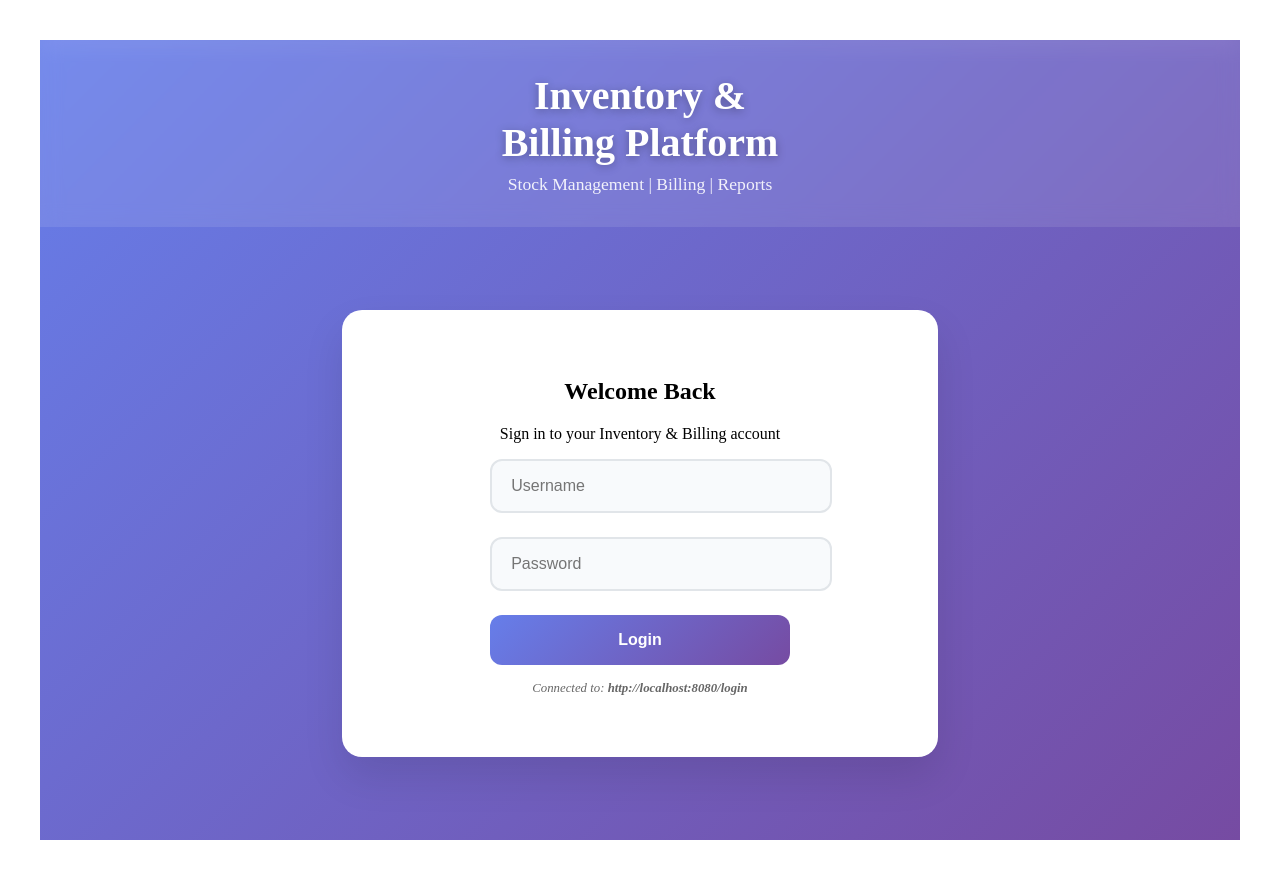
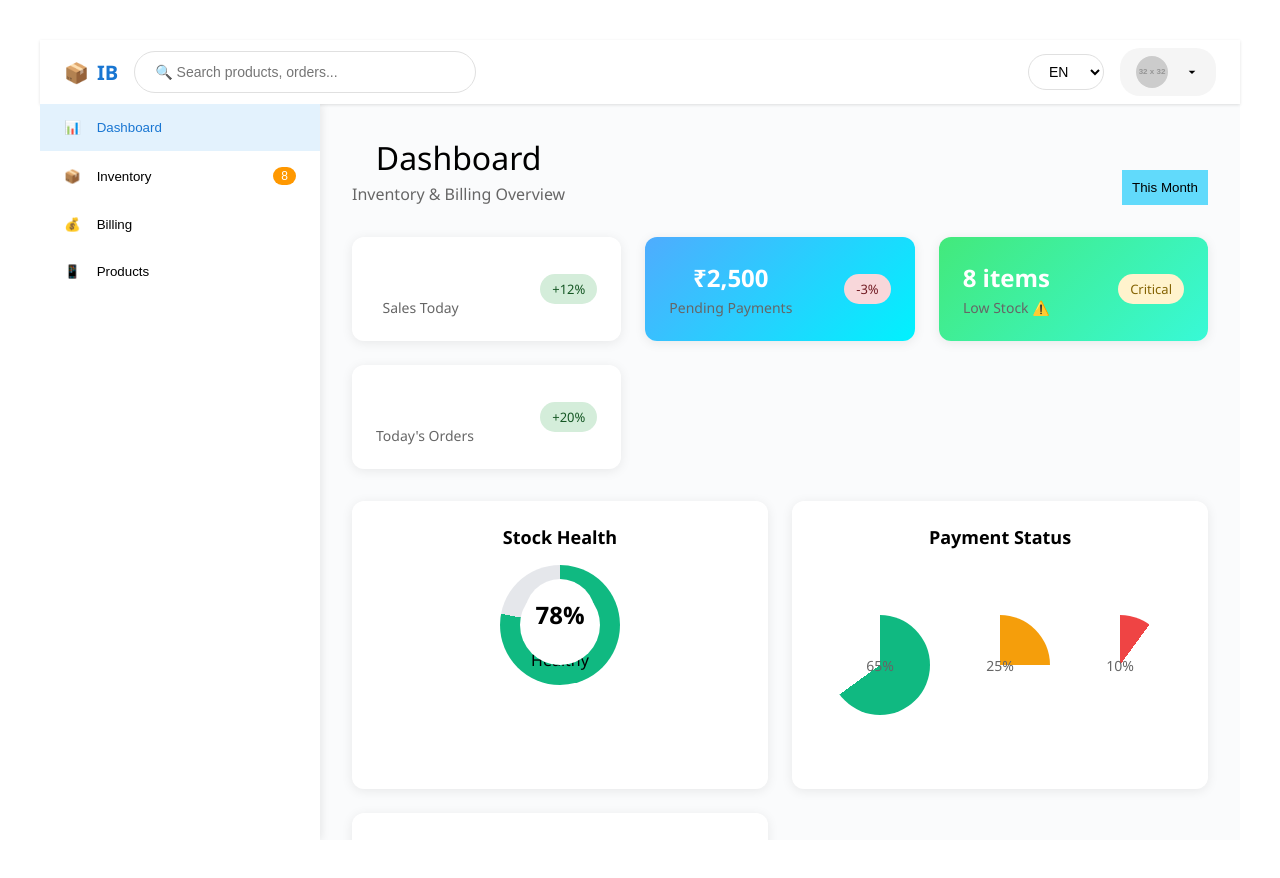
Before and after one commit to uddhavdawale/ibfrontend, a React (Vite) app: page / in a window 1280 px wide. Built offline with nearby package versions, Linux system fonts and the light colour scheme.

Commit message:
modified dashboard

```diff
--- a/src/Dashboard/Dashboard.css
+++ b/src/Dashboard/Dashboard.css
@@ -1,195 +1,321 @@
-.dashboard-container {
-  padding: 0;
-  min-height: 100vh;
-  background: #f8fafc;
+/* Material Design Dashboard - Perfect Screenshot Match */
+.dashboard {
+  height: 100vh;
+  display: flex;
+  flex-direction: column;
+  font-family: 'Segoe UI', Roboto, sans-serif;
+  background: #fafbfc;
 }
 
-.dashboard-header {
+/* Top Bar */
+.top-bar {
+  height: 64px;
+  background: white;
   display: flex;
   align-items: center;
-  gap: 1rem;
-  padding: 1.5rem 2rem;
-  background: white;
-  box-shadow: 0 2px 10px rgba(0,0,0,0.1);
-  position: sticky;
-  top: 0;
-  z-index: 10;
+  padding: 0 24px;
+  box-shadow: 0 1px 3px rgba(0,0,0,0.12);
+  gap: 16px;
+  flex-shrink: 0;
 }
 
-.logo h1 {
-  margin: 0;
-  color: #667eea;
-  font-size: 1.8rem;
-  font-weight: 700;
+.logo {
+  display: flex;
+  align-items: center;
+  gap: 8px;
+  font-size: 20px;
+  font-weight: 600;
+  color: #1976d2;
 }
 
-.search-bar {
-  flex: 1;
-  max-width: 400px;
+.top-search input {
+  padding: 12px 20px;
+  border: 1px solid #e0e0e0;
+  border-radius: 24px;
+  width: 300px;
+  font-size: 14px;
 }
 
-.search-bar input {
-  width: 100%;
-  padding: 0.8rem 1rem;
-  border: 2px solid #e1e5e9;
-  border-radius: 25px;
-  font-size: 1rem;
-  transition: border-color 0.3s ease;
+.top-actions {
+  margin-left: auto;
+  display: flex;
+  align-items: center;
+  gap: 16px;
 }
 
-.search-bar input:focus {
-  outline: none;
-  border-color: #667eea;
+.language-btn {
+  padding: 8px 16px;
+  border: 1px solid #e0e0e0;
+  border-radius: 20px;
+  background: white;
+  font-size: 14px;
 }
 
-.header-right {
+.user-profile {
   display: flex;
   align-items: center;
-  gap: 1rem;
+  gap: 8px;
+  padding: 8px 16px;
+  border-radius: 20px;
+  background: #f5f5f5;
+  cursor: pointer;
+  transition: all 0.2s;
 }
 
-.profile span {
-  font-weight: 500;
-  color: #333;
-  padding: 0.5rem 1rem;
-  background: #f0f4f8;
-  border-radius: 20px;
+.user-profile:hover {
+  background: #e3f2fd;
 }
 
-.language-selector select {
-  padding: 0.5rem 1rem;
-  border: 1px solid #ddd;
-  border-radius: 8px;
-  background: white;
-  cursor: pointer;
+.user-avatar {
+  width: 32px;
+  height: 32px;
+  border-radius: 50%;
 }
 
-.metrics-grid {
-  display: grid;
-  grid-template-columns: repeat(auto-fit, minmax(200px, 1fr));
-  gap: 1.5rem;
-  padding: 2rem;
+/* Layout */
+.dashboard-content {
+  flex: 1;
+  display: flex;
+  overflow: hidden;
 }
 
-.metric-card {
+.sidebar {
+  width: 280px;
   background: white;
-  padding: 1.5rem;
-  border-radius: 16px;
-  text-align: center;
-  box-shadow: 0 4px 15px rgba(0,0,0,0.08);
-  transition: transform 0.3s ease;
+  box-shadow: 2px 0 8px rgba(0,0,0,0.08);
 }
 
-.metric-card:hover {
-  transform: translateY(-5px);
+.sidebar-nav button {
+  display: flex;
+  align-items: center;
+  gap: 16px;
+  padding: 16px 24px;
+  width: 100%;
+  border: none;
+  background: none;
+  cursor: pointer;
+  transition: background 0.2s;
 }
 
-.metric-value {
-  font-size: 2rem;
-  font-weight: 800;
-  color: #667eea;
+.sidebar-nav button:hover {
+  background: #f8f9ff;
+}
+
+.sidebar-nav button.active {
+  background: #e3f2fd;
+  color: #1976d2;
+  font-weight: 500;
+}
+
+.badge {
+  margin-left: auto;
+  padding: 2px 8px;
+  background: #ff9800;
+  color: white;
+  border-radius: 12px;
+  font-size: 12px;
+}
+
+.main-content {
+  flex: 1;
+  padding: 32px;
+  overflow-y: auto;
+}
+
+/* Header */
+.page-header {
+  display: flex;
+  justify-content: space-between;
+  align-items: flex-end;
+  margin-bottom: 32px;
+}
+
+.page-header h1 {
+  font-size: 32px;
+  font-weight: 400;
+  margin: 0 0 4px 0;
+}
+
+.page-header p {
+  color: #666;
   margin: 0;
 }
 
-.metric-label {
-  color: #666;
-  font-size: 0.95rem;
-  margin-top: 0.5rem;
+/* Stats */
+.stats-grid {
+  display: grid;
+  grid-template-columns: repeat(auto-fit, minmax(260px, 1fr));
+  gap: 24px;
+  margin-bottom: 32px;
 }
 
+.stat-card {
+  background: white;
+  padding: 24px;
+  border-radius: 12px;
+  box-shadow: 0 2px 12px rgba(0,0,0,0.08);
+  display: flex;
+  justify-content: space-between;
+  align-items: center;
+}
+
+.stat-info h3 {
+  font-size: 24px;
+  margin: 0 0 4px 0;
+}
+
+.stat-info p {
+  color: #666;
+  margin: 0;
+  font-size: 14px;
+}
+
+.stat-change {
+  padding: 6px 12px;
+  border-radius: 16px;
+  font-size: 13px;
+  font-weight: 500;
+}
+
+.stat-change.positive { background: #d4edda; color: #155724; }
+.stat-change.negative { background: #f8d7da; color: #721c24; }
+.stat-change.alert { background: #fff3cd; color: #856404; }
+
+/* Charts */
 .charts-row {
   display: grid;
-  grid-template-columns: 1fr 1fr 2fr;
-  gap: 2rem;
-  padding: 2rem;
+  grid-template-columns: repeat(auto-fit, minmax(300px, 1fr));
+  gap: 24px;
+  margin-bottom: 32px;
 }
 
-.stock-gauge {
+.chart-card {
+  background: white;
+  padding: 24px;
+  border-radius: 12px;
+  box-shadow: 0 2px 12px rgba(0,0,0,0.08);
+}
+
+.chart-card h3 {
+  margin: 0 0 16px 0;
+  font-size: 18px;
+}
+
+.gauge-container {
   text-align: center;
 }
 
-.gauge-container {
+.gauge-circle {
+  width: 120px;
+  height: 120px;
+  border-radius: 50%;
+  background: conic-gradient(#10b981 var(--progress, 0%), #e5e7eb 0);
+  display: flex;
+  flex-direction: column;
+  align-items: center;
+  justify-content: center;
+  margin: 0 auto 12px;
   position: relative;
-  display: inline-block;
 }
 
-.gauge-circle {
-  width: 150px;
-  height: 150px;
+.gauge-circle::before {
+  content: '';
+  width: 80px;
+  height: 80px;
   border-radius: 50%;
-  background:
-    conic-gradient(#4facfe var(--progress), #e1e5e9 0),
-    #fff;
+  background: white;
+  position: absolute;
+}
+
+.gauge-value {
+  font-size: 24px;
+  font-weight: 700;
+  z-index: 1;
+  background: white;
+  border-radius: 50%;
+  width: 70px;
+  height: 70px;
   display: flex;
   align-items: center;
   justify-content: center;
-  box-shadow: 0 4px 20px rgba(0,0,0,0.1);
 }
 
-.gauge-value {
-  font-size: 1.8rem;
-  font-weight: 700;
-  color: #333;
-}
-
-.gauge-label {
-  margin-top: 1rem;
-  color: #666;
-  font-weight: 600;
-}
-
-.chart-placeholder {
-  background: white;
-  border-radius: 16px;
-  padding: 2rem;
-  text-align: center;
-  color: #666;
-  box-shadow: 0 4px 15px rgba(0,0,0,0.08);
+.pie-placeholder, .line-placeholder {
+  height: 200px;
   display: flex;
   align-items: center;
   justify-content: center;
-  font-size: 1.1rem;
+  border-radius: 8px;
+  font-size: 14px;
+  color: #666;
 }
 
+.pie-slice {
+  width: 100px;
+  height: 100px;
+  border-radius: 50%;
+  margin: 0 10px;
+  display: flex;
+  align-items: center;
+  justify-content: center;
+  font-weight: 500;
+}
+
+.pie-slice.paid { background: conic-gradient(#10b981 0% 65%, transparent 65%); }
+.pie-slice.pending { background: conic-gradient(#f59e0b 0% 25%, transparent 25%); }
+.pie-slice.overdue { background: conic-gradient(#ef4444 0% 10%, transparent 10%); }
+
+.trend-line {
+  width: 100%;
+  height: 8px;
+  background: linear-gradient(90deg, #ef4444 0%, #f59e0b 50%, #10b981 100%);
+  border-radius: 4px;
+  position: relative;
+}
+
+.trend-line::after {
+  content: '↑ Sales Trend';
+  position: absolute;
+  bottom: -24px;
+  right: 0;
+  font-size: 12px;
+  color: #666;
+}
+
+/* Inventory Table */
 .inventory-section {
-  padding: 2rem;
-  margin-bottom: 2rem;
+  background: white;
+  border-radius: 12px;
+  box-shadow: 0 2px 12px rgba(0,0,0,0.08);
+  overflow: hidden;
 }
 
 .section-header {
+  padding: 24px;
+  border-bottom: 1px solid #f0f0f0;
   display: flex;
   justify-content: space-between;
   align-items: center;
-  margin-bottom: 2rem;
 }
 
 .section-header h2 {
   margin: 0;
-  color: #333;
-  font-size: 1.5rem;
+  font-size: 24px;
+  font-weight: 500;
 }
 
 .add-btn {
-  background: #28a745;
+  padding: 12px 24px;
+  background: #1976d2;
   color: white;
   border: none;
-  padding: 0.8rem 1.5rem;
   border-radius: 8px;
-  font-weight: 600;
+  font-weight: 500;
   cursor: pointer;
-  transition: all 0.3s ease;
-}
-
-.add-btn:hover {
-  background: #218838;
-  transform: translateY(-2px);
 }
 
 .table-container {
   overflow-x: auto;
-  background: white;
-  border-radius: 16px;
-  box-shadow: 0 4px 15px rgba(0,0,0,0.08);
 }
 
 .inventory-table {
@@ -197,94 +323,83 @@
   border-collapse: collapse;
 }
 
-.inventory-table th,
-.inventory-table td {
-  padding: 1rem;
+.inventory-table th {
+  padding: 16px 24px;
   text-align: left;
-  border-bottom: 1px solid #eee;
+  font-weight: 500;
+  color: #666;
+  font-size: 14px;
+  border-bottom: 1px solid #f0f0f0;
 }
 
-.inventory-table th {
-  background: #f8fafc;
-  font-weight: 600;
-  color: #333;
-  position: sticky;
-  top: 0;
+.inventory-table td {
+  padding: 16px 24px;
+  border-bottom: 1px solid #f8f9fa;
 }
 
-.low-stock {
-  background-color: #fff5f5 !important;
+.product-info {
+  display: flex;
+  align-items: center;
+  gap: 12px;
 }
 
-.alert {
-  color: #dc3545;
+.product-name {
+  font-weight: 500;
+}
+
+.qty.alert {
+  color: #ef4444;
   font-weight: 600;
 }
 
+.category-tag {
+  padding: 4px 12px;
+  background: #e3f2fd;
+  color: #1976d2;
+  border-radius: 20px;
+  font-size: 12px;
+}
+
 .action-btn {
-  padding: 0.4rem 0.8rem;
-  margin: 0 0.2rem;
+  padding: 6px 12px;
+  margin: 0 4px;
   border: none;
   border-radius: 6px;
   cursor: pointer;
-  font-size: 0.9rem;
-  transition: all 0.3s ease;
+  font-size: 14px;
+  transition: background 0.2s;
 }
 
-.action-btn.edit {
-  background: #007bff;
-  color: white;
+.action-btn:hover {
+  background: #f0f0f0;
 }
 
-.action-btn.edit:hover {
-  background: #0056b3;
+tr.low-stock {
+  background: #fef2f2;
 }
 
-.action-btn.reorder {
-  background: #28a745;
-  color: white;
+tr.low-stock:hover {
+  background: #fee2e2;
 }
 
-.action-btn.reorder:hover {
-  background: #218838;
-}
+/* Responsive */
+@media (max-width: 768px) {
+  .dashboard-content {
+    flex-direction: column;
+  }
 
-/* RESPONSIVE */
-@media (max-width: 1024px) {
-  .charts-row {
-    grid-template-columns: 1fr 1fr;
+  .sidebar {
+    width: 100%;
+    height: 60px;
+    overflow-x: auto;
+  }
+
+  .sidebar-nav {
+    display: flex;
+    flex-direction: row;
+  }
+
+  .top-search input {
+    width: 200px;
   }
 }
-
-@media (max-width: 768px) {
-  .dashboard-header {
-    flex-direction: column;
-    gap: 1rem;
-    text-align: center;
-    padding: 1rem;
-  }
-
-  .search-bar {
-    max-width: 100%;
-  }
-
-  .charts-row {
-    grid-template-columns: 1fr;
-    gap: 1rem;
-  }
-
-  .metrics-grid {
-    grid-template-columns: repeat(2, 1fr);
-    gap: 1rem;
-    padding: 1rem;
-  }
-
-  .inventory-table {
-    font-size: 0.9rem;
-  }
-
-  .inventory-table th,
-  .inventory-table td {
-    padding: 0.5rem;
-  }
-}
--- a/src/Dashboard/DashboardEntry.jsx
+++ b/src/Dashboard/DashboardEntry.jsx
@@ -10,6 +10,7 @@ function Dashboard({ username, onLogout }) {
     { id: 3, name: 'Laptop', qty: 5, min: 10, price: 45999, category: 'Electronics' },
     { id: 4, name: 'Mouse', qty: 25, min: 10, price: 499, category: 'Electronics' },
     { id: 5, name: 'Book', qty: 45, min: 50, price: 199, category: 'Stationery' },
+    { id: 6, name: 'BlackPen', qty: 100, min: 50, price: 20, category: 'Stationery' },
   ];
 
   const deleteItem = (id) => {
@@ -17,68 +18,133 @@ function Dashboard({ username, onLogout }) {
   };
 
   return (
-    <div className="dashboard-container">
-      {/* HEADER */}
-      <header className="dashboard-header">
+    <div className="dashboard">
+      {/* TOP BAR - Material Design */}
+      <div className="top-bar">
         <div className="logo">
-          <h1>📦 INV-BILL</h1>
+          <span className="logo-icon">📦</span>
+          <span>IB</span>
         </div>
-        <div className="search-bar">
+        <div className="top-search">
           <input type="text" placeholder="🔍 Search products, orders..." />
         </div>
-        <div className="header-right">
-          <div className="profile">
-            <span>👤 {username}</span>
-          </div>
-          <div className="language-selector">
-            <select value={language} onChange={(e) => setLanguage(e.target.value)}>
+        <div className="top-actions">
+          <select className="language-btn" value={language} onChange={(e) => setLanguage(e.target.value)}>
             <option>EN</option>
             <option>MR</option>
             <option>HI</option>
           </select>
+          <div className="user-profile" onClick={onLogout}>
+            <img src="https://via.placeholder.com/32" alt="User" className="user-avatar" />
+            <span>{username}</span>
+            <svg className="dropdown-icon" width="16" height="16" viewBox="0 0 24 24">
+              <path d="M7 10l5 5 5-5z" fill="currentColor"/>
+            </svg>
           </div>
+        </div>
+      </div>
+
+      <div className="dashboard-content">
+        {/* SIDEBAR */}
+        <aside className="sidebar">
+          <nav className="sidebar-nav">
+            <button className="nav-item active">
+              <span className="nav-icon">📊</span>
+              <span>Dashboard</span>
+            </button>
+            <button className="nav-item">
+              <span className="nav-icon">📦</span>
+              <span>Inventory</span>
+              <span className="badge low-stock">8</span>
+            </button>
+            <button className="nav-item">
+              <span className="nav-icon">💰</span>
+              <span>Billing</span>
+            </button>
+            <button className="nav-item">
+              <span className="nav-icon">📱</span>
+              <span>Products</span>
+            </button>
+          </nav>
+        </aside>
+
+        {/* MAIN CONTENT */}
+        <main className="main-content">
+          {/* PAGE HEADER */}
+          <header className="page-header">
+            <div>
+              <h1>Dashboard</h1>
+              <p>Inventory & Billing Overview</p>
+            </div>
+            <div className="header-actions">
+              <button className="btn secondary">This Month</button>
             </div>
           </header>
 
-      {/* METRICS */}
-      <div className="metrics-grid">
-        <div className="metric-card">
-          <div className="metric-value">₹15,420</div>
-          <div className="metric-label">Sales Today</div>
+          {/* YOUR METRICS - Material Cards */}
+          <div className="stats-grid">
+            <div className="stat-card">
+              <div className="stat-info">
+                <h3>₹15,420</h3>
+                <p>Sales Today</p>
               </div>
-        <div className="metric-card">
-          <div className="metric-value">₹2,500</div>
-          <div className="metric-label">Pending Payments</div>
+              <div className="stat-change positive">+12%</div>
             </div>
-        <div className="metric-card">
-          <div className="metric-value">8 items</div>
-          <div className="metric-label">Low Stock</div>
+            <div className="stat-card">
+              <div className="stat-info">
+                <h3>₹2,500</h3>
+                <p>Pending Payments</p>
               </div>
-        <div className="metric-card">
-          <div className="metric-value">12</div>
-          <div className="metric-label">Today's Orders</div>
+              <div className="stat-change negative">-3%</div>
+            </div>
+            <div className="stat-card">
+              <div className="stat-info">
+                <h3>8 items</h3>
+                <p>Low Stock ⚠️</p>
+              </div>
+              <div className="stat-change alert">Critical</div>
+            </div>
+            <div className="stat-card">
+              <div className="stat-info">
+                <h3>12</h3>
+                <p>Today's Orders</p>
+              </div>
+              <div className="stat-change positive">+20%</div>
             </div>
           </div>
 
-      {/* CHARTS */}
+          {/* YOUR CHARTS - Material Cards */}
           <div className="charts-row">
-        <div className="stock-gauge">
+            <div className="chart-card stock-gauge">
+              <h3>Stock Health</h3>
               <div className="gauge-container">
                 <div className="gauge-circle" style={{'--progress': '78%'}}>
                   <span className="gauge-value">78%</span>
-            </div>
-            <div className="gauge-label">Stock Health</div>
+                  <span className="gauge-label">Healthy</span>
                 </div>
               </div>
-        <div className="chart-placeholder pie-chart">🧀 Categories Pie Chart</div>
-        <div className="chart-placeholder line-chart">📈 Sales Trend (Line)</div>
+            </div>
+            <div className="chart-card">
+              <h3>Payment Status</h3>
+              <div className="pie-placeholder">
+                <div className="pie-slice paid">65%</div>
+                <div className="pie-slice pending">25%</div>
+                <div className="pie-slice overdue">10%</div>
+              </div>
+            </div>
+            <div className="chart-card">
+              <h3>Sales Trend</h3>
+              <div className="line-placeholder">
+                <div className="trend-line"></div>
+              </div>
+            </div>
           </div>
 
-      {/* INVENTORY TABLE */}
+          {/* YOUR INVENTORY TABLE - Material Design */}
           <div className="inventory-section">
             <div className="section-header">
               <h2>Inventory</h2>
-          <button className="add-btn">➕ Add Product</button>
+              <button className="add-btn primary">➕ Add Product</button>
             </div>
             <div className="table-container">
               <table className="inventory-table">
@@ -88,21 +154,30 @@ function Dashboard({ username, onLogout }) {
                     <th>Qty</th>
                     <th>Min</th>
                     <th>Price</th>
+                    <th>Category</th>
                     <th>Action</th>
                   </tr>
                 </thead>
                 <tbody>
                   {inventoryData.map((item) => (
                     <tr key={item.id} className={item.qty < item.min ? 'low-stock' : ''}>
-                  <td>{item.name}</td>
-                  <td className={item.qty < item.min ? 'alert' : ''}>
-                    {item.qty} {item.qty < item.min && '⚠️'}
+                      <td>
+                        <div className="product-info">
+                          <span className="product-name">{item.name}</span>
+                        </div>
+                      </td>
+                      <td className={`qty ${item.qty < item.min ? 'alert' : ''}`}>
+                        {item.qty} {item.qty < item.min && <span className="alert-icon">⚠️</span>}
                       </td>
                       <td>{item.min}</td>
                       <td>₹{item.price.toLocaleString()}</td>
                       <td>
-                    <button className="action-btn edit">✏️ Edit</button>
-                    <button className="action-btn reorder">🔄 Reorder</button>
+                        <span className="category-tag">{item.category}</span>
+                      </td>
+                      <td>
+                        <button className="action-btn edit" title="Edit">✏️</button>
+                        <button className="action-btn reorder" title="Reorder">🔄</button>
+                        <button className="action-btn delete" onClick={() => deleteItem(item.id)} title="Delete">🗑️</button>
                       </td>
                     </tr>
                   ))}
@@ -110,6 +185,8 @@ function Dashboard({ username, onLogout }) {
               </table>
             </div>
           </div>
+        </main>
+      </div>
     </div>
   );
 }
--- a/src/main.jsx
+++ b/src/main.jsx
@@ -3,10 +3,12 @@ import ReactDOM from 'react-dom/client'
 //import App from './App.jsx'
 import Login from './Login/Login.jsx'
 import './index.css'
+import Dashboard from './Dashboard/DashboardEntry.jsx'
 
 ReactDOM.createRoot(document.getElementById('root')).render(
   <React.StrictMode>
 
-   <Login />
+
+   <Dashboard />
   </React.StrictMode>,
 )
```
Also changed, not shown: src/App.jsx (+1 -54 lines). Lines whose indentation alone changed are shown as unchanged.
